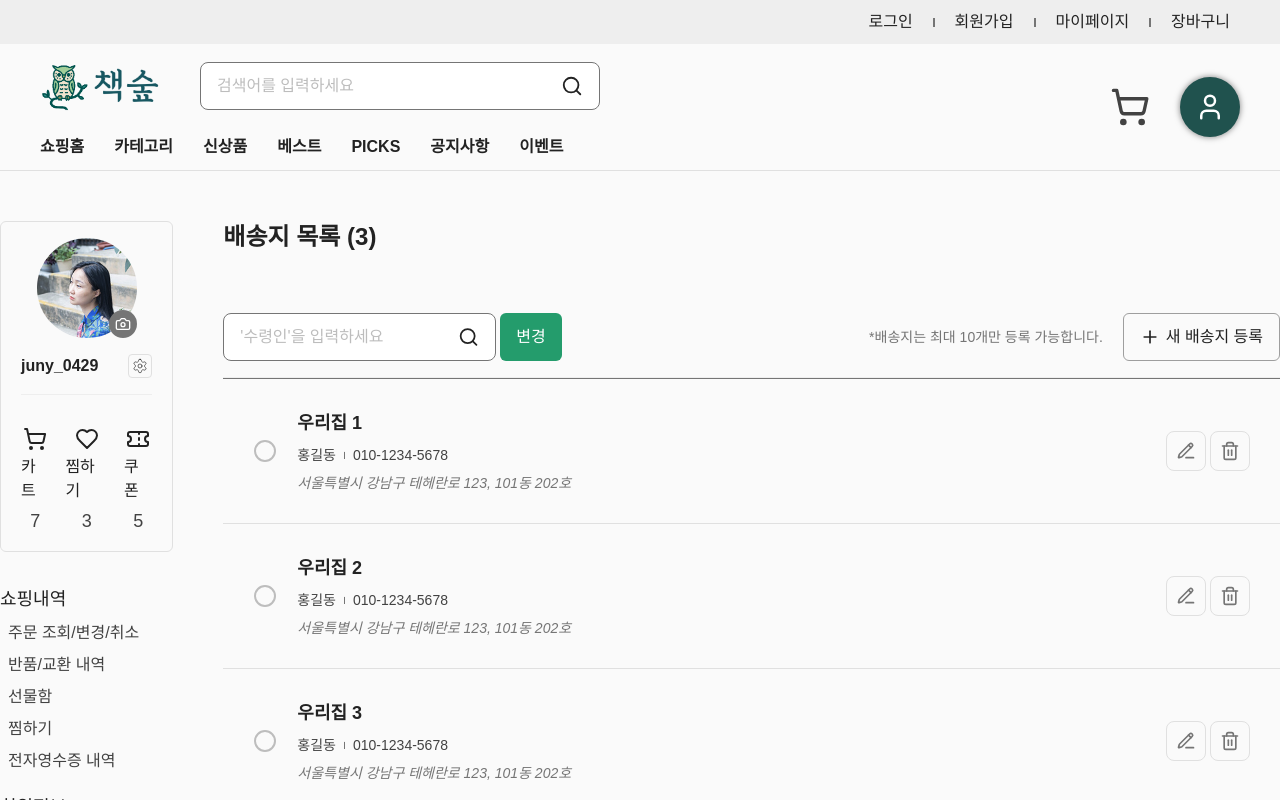
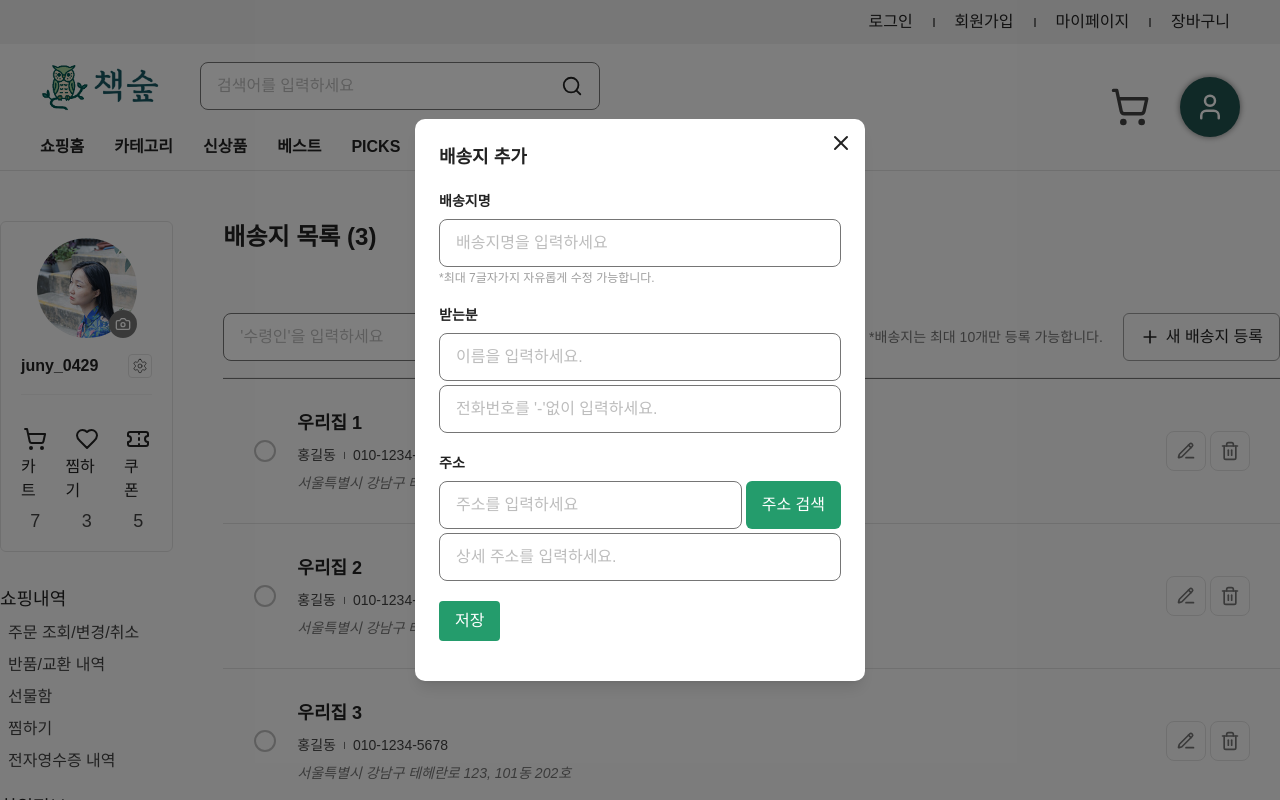
Before and after one commit to juny-0429/book-forest, a Next.js app: page /account/addresses in a window 1280 px wide. Both pictures are taken after a click on the button "새 배송지 등록". Shown: the top 800 px of the page. Built offline with nearby package versions, Linux system fonts and the light colour scheme.

Commit message:
feat: 배송지 등록 모달 추가

```diff
--- /dev/null
+++ b/src/app/(main)/account/addresses/_components/AddressModalContent.tsx
@@ -0,0 +1,54 @@
+import React from 'react';
+import Button from 'src/components/Button/Button';
+import TextInput from 'src/components/TextInput/TextInput';
+
+export default function AddressModalContent() {
+  return (
+    <div className='flex flex-col gap-5 h-full'>
+      <h2 className='text-lg font-bold'>배송지 추가</h2>
+
+      <form className='flex flex-col gap-5'>
+        <label className='flex flex-col gap-2'>
+          <span className='text-body-14b text-ui-text-title'>배송지명</span>
+
+          <div className='flex flex-col gap-1'>
+            <TextInput placeholder='배송지명을 입력하세요' />
+            <small className='text-caption-12r text-ui-text-caption'>*최대 7글자가지 자유롭게 수정 가능합니다.</small>
+          </div>
+        </label>
+
+        <fieldset className='flex flex-col gap-2'>
+          <div>
+            <legend className='text-body-14b text-ui-text-title'>받는분</legend>
+          </div>
+
+          <div className='flex flex-col gap-1'>
+            <TextInput placeholder='이름을 입력하세요.' />
+            <TextInput type='number' placeholder="전화번호를 '-'없이 입력하세요." />
+          </div>
+        </fieldset>
+
+        <fieldset className='flex flex-col gap-2'>
+          <div>
+            <legend className='text-body-14b text-ui-text-title'>주소</legend>
+          </div>
+
+          <div className='flex flex-col gap-1'>
+            <div className='flex justify-center items-center gap-1'>
+              <TextInput placeholder='주소를 입력하세요' />
+              <Button type='button' height={48} className='w-fit'>
+                주소 검색
+              </Button>
+            </div>
+
+            <TextInput placeholder='상세 주소를 입력하세요.' />
+          </div>
+        </fieldset>
+      </form>
+
+      <Button height={40} className='w-fit'>
+        저장
+      </Button>
+    </div>
+  );
+}
--- a/src/app/(main)/account/addresses/page.tsx
+++ b/src/app/(main)/account/addresses/page.tsx
@@ -1,13 +1,19 @@
+'use client';
+
 import React from 'react';
 import Button from 'src/components/Button/Button';
 import IconButton from 'src/components/Button/IconButton';
 import LineButton from 'src/components/Button/LineButton';
 import Radio from 'src/components/Radio/Radio';
 import SearchBar from 'src/components/SearchBar/SearchBar';
+import { useAlertModal, useCustomModal } from 'src/hooks/useModal';
 import LucideIcons from 'src/theme/lucideIcon';
+import AddressModalContent from './_components/AddressModalContent';
 
-// todo: 최대 배송지 10개 넘을 시 모달창 알림 띄우기
 export default function AddressesPage() {
+  const { openAlertModal } = useAlertModal();
+  const { openCustomModal } = useCustomModal();
+
   const mockAddressList = Array.from({ length: 3 }, (_, index) => ({
     id: `${index + 1}`,
     title: `우리집 ${index + 1}`,
@@ -16,6 +22,20 @@ export default function AddressesPage() {
     address: '서울특별시 강남구 테헤란로 123', // 받는이 주소
     detailAddress: '101동 202호', // 상세 주소
   }));
+
+  const addAddressHandle = () => {
+    if (mockAddressList.length >= 10) {
+      openAlertModal({
+        title: '최대 배송지 개수 초과',
+        content: '배송지는 최대 10개까지 등록 가능합니다.',
+      });
+      return;
+    }
+
+    openCustomModal({
+      children: <AddressModalContent />,
+    });
+  };
 
   return (
     <div className='flex flex-col w-full gap-[60px]'>
@@ -32,7 +52,7 @@ export default function AddressesPage() {
 
           <div className='flex justify-center items-center gap-5'>
             <small className='text-body-14r text-ui-text-description'>*배송지는 최대 10개만 등록 가능합니다.</small>
-            <LineButton height={48} color='gray' leftIcon={<LucideIcons.Plus size={20} className='text-gray-900' />} className='w-fit'>
+            <LineButton height={48} color='gray' onClick={addAddressHandle} leftIcon={<LucideIcons.Plus size={20} className='text-gray-900' />} className='w-fit'>
               새 배송지 등록
             </LineButton>
           </div>
--- a/src/theme/colors.ts
+++ b/src/theme/colors.ts
@@ -100,7 +100,7 @@ const uiColors = {
     title: baseColors.gray[900], // 제목 색상
     body: baseColors.gray[800], // 서브 타이틀 및 강조
     description: baseColors.gray[600], // 설명 및 비활성화
-    caption: baseColors.gray[300], // 약관이나 설명글
+    caption: baseColors.gray[500], // 약관이나 설명글
     cto: baseColors.green[700], // 상품명 및 할인 안내
   },
   background: baseColors.gray[50], // 페이지 배경 색상
```
